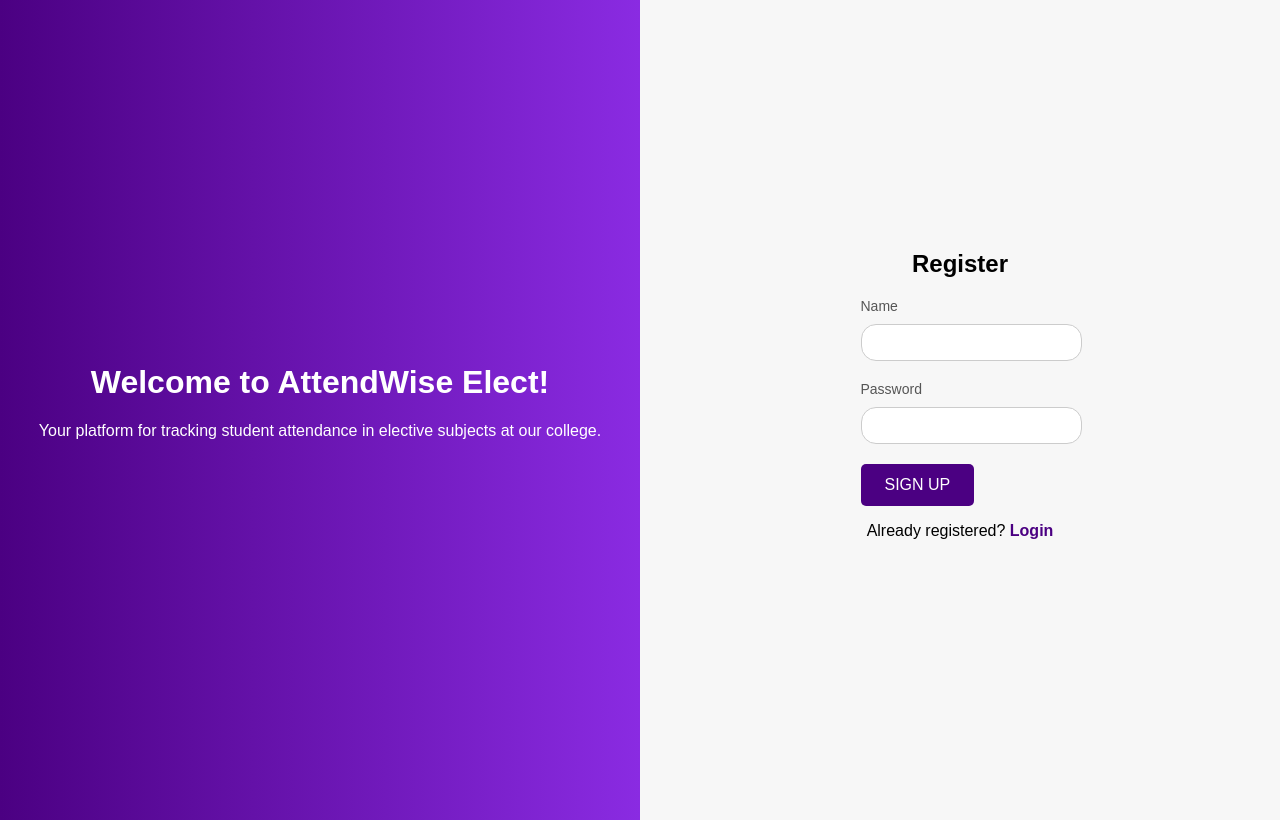
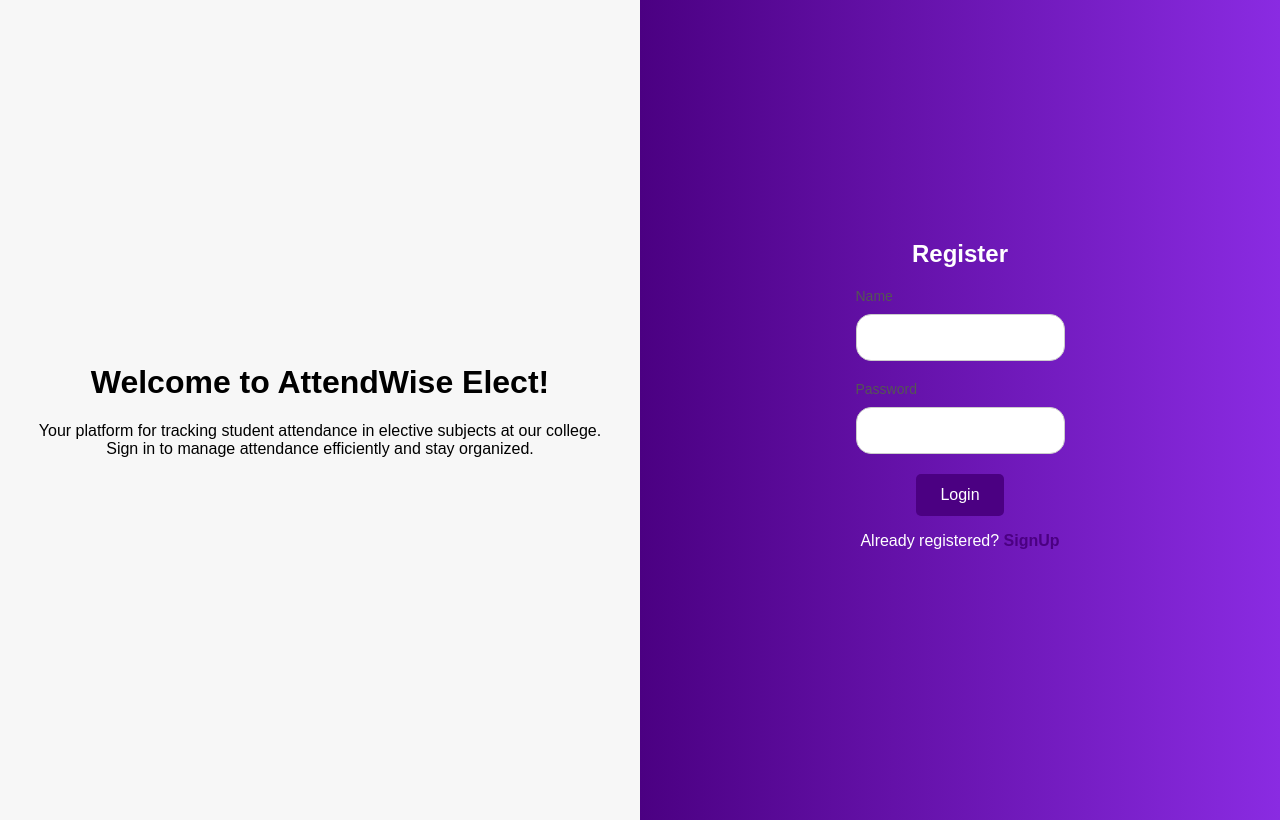
Before and after one commit to amgautham/Minor-project, a PHP site: page /signin.html in a window 1280 px wide. Run offline with PHP 8.4, Linux system fonts and the light colour scheme.

Commit message:
Add files via upload
FIXED

```diff
--- a/login/signin.html
+++ b/login/signin.html
@@ -1,8 +1,7 @@
+<!DOCTYPE html>
+<!-- saved from url=(0044)file:///C:/Users/gouth/Downloads/signin.html -->
+<html lang="en"><head><meta http-equiv="Content-Type" content="text/html; charset=UTF-8">
 
-<!DOCTYPE html>
-<html lang="en">
-<head>
-    <meta charset="UTF-8">
     <meta name="viewport" content="width=device-width, initial-scale=1.0">
     <title>AttendWise Elect</title>
     <style>
@@ -15,9 +14,10 @@
     margin: 0;
 }
 
-        .left-section {
-            background: linear-gradient(to right, #4B0082, #8A2BE2);
-            color: white;
+.left-section,
+.second-right-section,
+.right-section,
+.second-left-section {
     padding: 20px;
     width: 50%;
     height: 100vh;
@@ -27,62 +27,22 @@
     align-items: center;
 }
 
-        .left-section div {
-            overflow: hidden;
-            white-space: pre;
-            max-width: 100%;
-            text-align: center; /* Center text */
-            opacity: 0; /* Initial opacity set to 0 */
+.left-section {
+    background-color: #f7f7f7;
 }
 
-        .left-section div:nth-child(1) {
-            animation: typing1 5s steps(80, end) forwards, fadeIn 1s ease-in-out forwards;
-        }
-
-        .left-section div:nth-child(2) {
-            animation: typing2 5s steps(80, end) forwards, fadeIn 1s ease-in-out forwards;
-        }
-
-        @keyframes typing1 {
-            from {
-                width: 0;
-                margin: 0 auto; /* Center text */
-            }
-            to {
-                width: 100%;
-                margin: 0; /* Reset margin after animation */
-            }
-        }
-
-        @keyframes typing2 {
-            from {
-                width: 0;
-                margin: 0 auto; /* Center text */
-            }
-            to {
-                width: 100%;
-                margin: 0; /* Reset margin after animation */
-            }
-        }
-
-        @keyframes fadeIn {
-            from {
-                opacity: 0;
-            }
-            to {
-                opacity: 1;
-            }
+.second-right-section {
+    background-color: #f7f7f7;
 }
 
 .right-section {
-            background-color: #f7f7f7;
-            padding: 20px;
-            width: 50%;
-            height: 100vh;
-            display: flex;
-            flex-direction: column;
-            align-items: center;
-            justify-content: center;
+    background: linear-gradient(to right, #4B0082, #8A2BE2);
+    color: white;
+}
+
+.second-left-section {
+    background: linear-gradient(to right, #00FFFF, #008B8B);
+    color: white;
 }
 
 h2 {
@@ -105,17 +65,41 @@
     margin-bottom: 5px;
 }
 
-        .form-group input {
+.form-group input,
+.form-group select {
     width: 100%;
-            padding: 10px;
+    padding: 15px;
     margin-top: 5px;
     border: 1px solid #ccc;
     border-radius: 15px;
+    box-sizing: border-box; /* Ensure padding and border are included in the total width/height */
+}
+
+.form-group select {
+    appearance: none;
+    -webkit-appearance: none;
+    background-color: #fff;
+    color: #555;
+}
+
+.form-group select::after {
+    content: '\25BC';
+    position: absolute;
+    top: 50%;
+    right: 10px;
+    transform: translateY(-50%);
+    pointer-events: none;
+}
+
+.form-group select:hover,
+.form-group select:focus {
+    border-color: #8A2BE2;
 }
 
 button {
     padding: 12px 24px;
     background-color: #4B0082;
+	justify-content: center;
     color: white;
     border: none;
     cursor: pointer;
@@ -128,6 +112,16 @@
     background-color: #8A2BE2;
 }
 
+.button-container {
+    display: flex;
+    justify-content: center;
+    margin-top: 20px; /* Adjust the margin as needed */
+}
+
+.button-container button {
+    margin: 0 10px; /* Adjust the margin between buttons as needed */
+}
+
 a {
     color: #4B0082;
     text-decoration: none;
@@ -137,37 +131,165 @@
 a:hover {
     color: #8A2BE2;
 }
+
+/* Animation keyframes and styles */
+@keyframes typing {
+    from {
+        width: 0;
+        opacity: 0;
+    }
+    to {
+        width: 100%;
+        opacity: 1;
+    }
+}
+
+@keyframes fadeIn {
+    from {
+        opacity: 0;
+    }
+    to {
+        opacity: 1;
+    }
+}
+
+.typing-animation1 {
+    display: inline-block;
+    text-align: center;
+    white-space: nowrap;
+    overflow: hidden;
+    opacity: 0; /* Set initial opacity to 0 */
+
+    /* Apply typing animation to both lines */
+    animation: typing 5s steps(80, end) forwards, fadeIn 1s ease-in-out forwards;
+
+    /* Delay the second line animation */
+    animation-delay: 0.3s; /* Half of the typing duration of the first line (5s/2) */
+}
+.typing-animation2 {
+    display: inline-block;
+    text-align: center;
+    white-space: nowrap;
+    overflow: hidden;
+    opacity: 0; /* Set initial opacity to 0 */
+
+    /* Apply typing animation to both lines */
+    animation: typing 5s steps(80, end) forwards, fadeIn 1s ease-in-out forwards;
+
+    /* Delay the second line animation */
+    animation-delay: 2.0s; /* Half of the typing duration of the first line (5s/2) */
+}
+
+
     </style>
 </head>
 <body>
     <div class="left-section">
         <h1>Welcome to AttendWise Elect!</h1>
-        <div id="line1">Your platform for tracking student attendance in elective subjects at our college.</div>
-        <div id="line2">Sign in to manage attendance efficiently and stay organized.</div>
+        <div id="line1" class="typing-animation1">Your platform for tracking student attendance in elective subjects at our college.</div>
+        <div id="line2" class="typing-animation2">Sign in to manage attendance efficiently and stay organized.</div>
     </div>
     <div class="right-section">
         <h2>Register</h2>
         <form action="signin.php" method="post">
             <div class="form-group">
                 <label for="name">Name</label>
-                <input type="text" id="name" name="username" required>
+                <input type="text" id="name" name="username" required="">
             </div>
 
             <div class="form-group">
                 <label for="password">Password</label>
-                <input type="password" id="password" name="password" required>
+                <input type="password" id="password" name="password" required="">
             </div>
-            <button type="submit">SIGN UP</button>
+			<div class="button-container">
+				<button type="submit">Login</button>
+			</div>
         </form>
-        <p>Already registered? <a href="signup.html">Login</a></p>
+        <p>Already registered? <a href="#" id="signupLink">SignUp</a></p>
+    </div>
+    <div class="second-right-section" style="display: none;">
+        <h2>Register</h2>
+        <form action="signup.php" method="post">
+            <div class="form-group">
+                <label for="name">Create Username</label>
+                <input type="text" id="name" name="username" required="">
             </div>
 
+            <div class="form-group">
+                <label for="password">Create Password</label>
+                <input type="password" id="password" name="password" required="">
+            </div>
+
+            <div class="form-group">
+                <label for="confirm_password">Confirm Password</label>
+                <input type="password" id="confirm_password" name="confirm_password" required="">
+            </div>
+			<div class="form-group">
+                <label for="Subject">Choose Subject</label>
+                <select name="subject" id="sub">
+					<option disabled selected>(Select Subject)</option>
+					<option value="	Introduction to IoT">Introduction to IoT</option>
+					<option value="Fundamentals of Web Technology">Fundamentals of Web Technology</option>
+					<option value="Multimedia">Multimedia</option>
+					<option value="Cloud Computing">Cloud Computing</option>
+					<option value="Renewable Energy and Environment">Renewable Energy and Environment</option>
+					<option value="Sustainable Development">Sustainable Development</option>
+					<option value="Disaster Management (CE)">Disaster Management (CE)</option>
+					<option value="Rural Technology">Rural Technology</option>
+					<option value="Solar Power Technologies">Solar Power Technologies</option>
+					<option value="Energy Conservation & Management">Energy Conservation & Management</option>
+					<option value="Electrification of Residential Buildings">Electrification of Residential Buildings</option>
+					<option value="Electric Vehicles & Traction">Electric Vehicles & Traction</option>
+					<option value="Concepts of IoT">Concepts of IoT</option>
+					<option value="Contemporary Electronics">Contemporary Electronics</option>
+					<option value="Introduction to Hybrid and Electric Vehicles">Introduction to Hybrid and Electric Vehicles</option>
+					<option value="Introduction to Multimedia">Introduction to Multimedia</option>
+					<option value="Computer Aided Design and Manufacturing">Computer Aided Design and Manufacturing</option>
+					<option value="Operation Research">Operation Research</option>
+					<option value="Renewable Energy Technologies">Renewable Energy Technologies</option>
+					<option value="Product Design">Product Design</option>
+				</select>
+            </div>
+			<div class="button-container">
+				<button type="submit">SignUp</button>
+			</div>
+        </form>
+        <p>Already registered? <a href="#" id="loginLink">Login</a></p>
+    </div>
+    <div class="second-left-section" style="display: none;">
+        <h1>SignIn to AttendWise Elect!</h1>
+        <div id="line3" class="typing-animation1">Create platform for tracking student attendance in elective subjects at your college.</div>
+        <div id="line4" class="typing-animation2">Create in to manage attendance efficiently and stay organized.</div>
+    </div>
+
+
     <script>
-        // Use JavaScript to trigger the first line animation
-        document.getElementById('line1').addEventListener('animationend', function() {
-            // After the first line animation completes, trigger the second line animation
-            document.getElementById('line2').style.animation = 'typing2 5s steps(80, end) forwards, fadeIn 1s ease-in-out forwards';
+        document.addEventListener('DOMContentLoaded', function() {
+            const signUpLink = document.getElementById('signupLink');
+            const loginLink = document.getElementById('loginLink');
+            const rightSection = document.querySelector('.right-section');
+            const secondRightSection = document.querySelector('.second-right-section');
+            const leftSection = document.querySelector('.left-section');
+            const secondLeftSection = document.querySelector('.second-left-section');
+
+            signUpLink.addEventListener('click', function(event) {
+                event.preventDefault();
+                rightSection.style.display = 'none';
+                secondRightSection.style.display = 'flex';
+                leftSection.style.display = 'none';
+                secondLeftSection.style.display = 'flex';
+
+            });
+
+            loginLink.addEventListener('click', function(event) {
+                event.preventDefault();
+                rightSection.style.display = 'flex';
+                secondRightSection.style.display = 'none';
+                leftSection.style.display = 'flex';
+                secondLeftSection.style.display = 'none';
+            });
         });
     </script>
-</body>
-</html>
+
+
+</body></html>
```
Also changed, not shown: login/signup.php (+14 -2 lines). Lines whose indentation alone changed are shown as unchanged.
